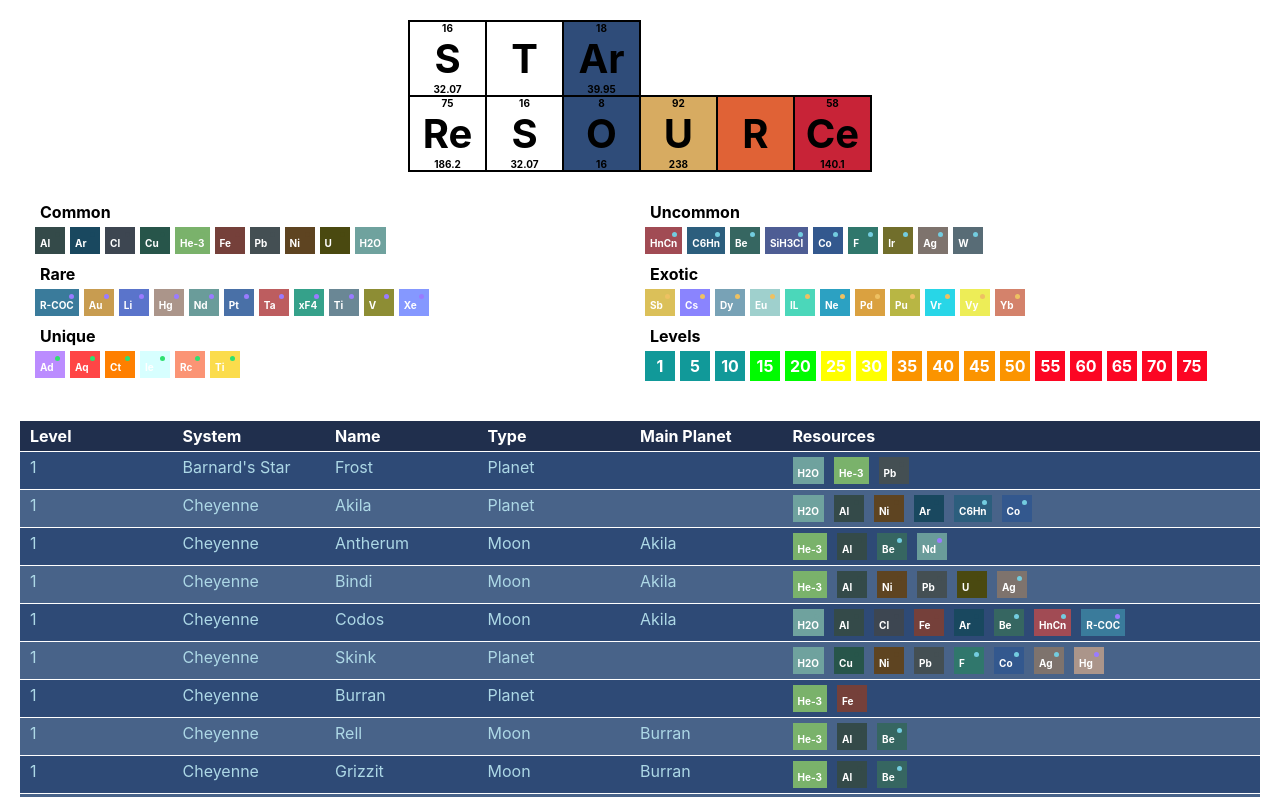
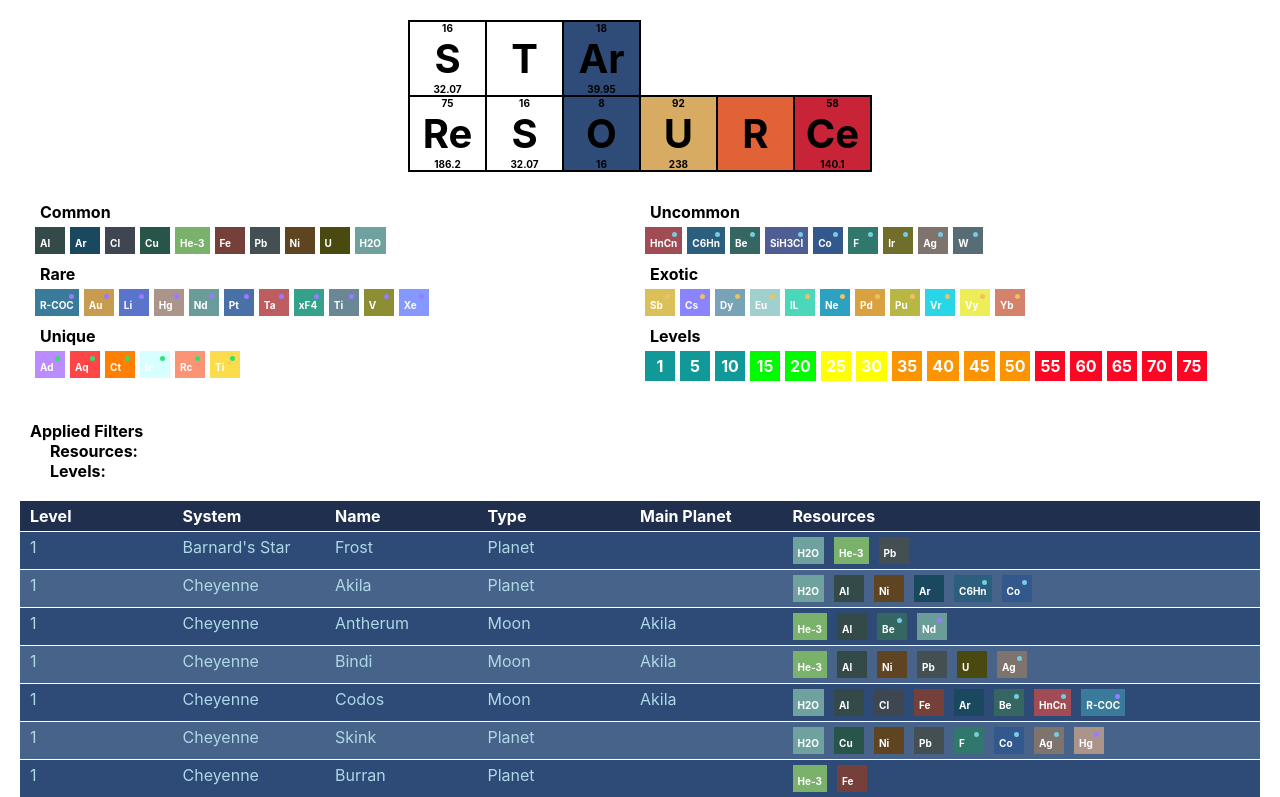
Before and after one commit to JanRoces/star-resource, a React (Create React App) app: page / in a window 1280 px wide. Shown: the top 797 px of the page. Built offline with nearby package versions, Linux system fonts and the light colour scheme.

Commit message:
create applied filters component

```diff
--- a/src/App.js
+++ b/src/App.js
@@ -3,21 +3,21 @@ import Logo from "./components/Logo";
 import ResourceSelect from "./components/ResourceSelect";
 import Table from "./components/Table";
 import { useState } from "react";
+import AppliedFilters from "./components/AppliedFilters";
 
 function App() {
   const [filters, setResourceFilters] = useState([]);
   const [levels, setLevels] = useState([]);
 
+  const props = { levels, filters };
+  const callBacks = { setLevels, setResourceFilters };
+
   return (
     <div className="App">
       <Logo />
-      <ResourceSelect
-        levels={levels}
-        filters={filters}
-        setLevels={setLevels}
-        setResourceFilters={setResourceFilters}
-      />
-      <Table filters={filters} levels={levels} />
+      <ResourceSelect {...props} {...callBacks} />
+      <AppliedFilters {...props} />
+      <Table {...props} />
     </div>
   );
 }
--- /dev/null
+++ b/src/components/AppliedFilters.js
@@ -0,0 +1,26 @@
+import "../styles/AppliedFilters.css";
+
+function AppliedFilters({ levels, filters }) {
+  function renderItemList(items, label) {
+    const itemList = items.join(", ");
+
+    return (
+      <div>
+        <span className="label">{label}: </span>
+        <span>{itemList}</span>
+      </div>
+    );
+  }
+
+  return (
+    <div className="applied-filters-container">
+      <div className="label">Applied Filters</div>
+      <div className="items-container">
+        {renderItemList(filters, "Resources")}
+        {renderItemList(levels, "Levels")}
+      </div>
+    </div>
+  );
+}
+
+export default AppliedFilters;
--- /dev/null
+++ b/src/styles/AppliedFilters.css
@@ -0,0 +1,17 @@
+.applied-filters-container {
+  align-items: flex-start;
+  display: flex;
+  flex-direction: column;
+  margin: 20px 20px 0px;
+  padding: 0px 10px;
+
+}
+
+.items-container {
+  padding: 0px 20px;
+  text-align: left;
+}
+
+.label {
+  font-weight: bold;
+}
```
